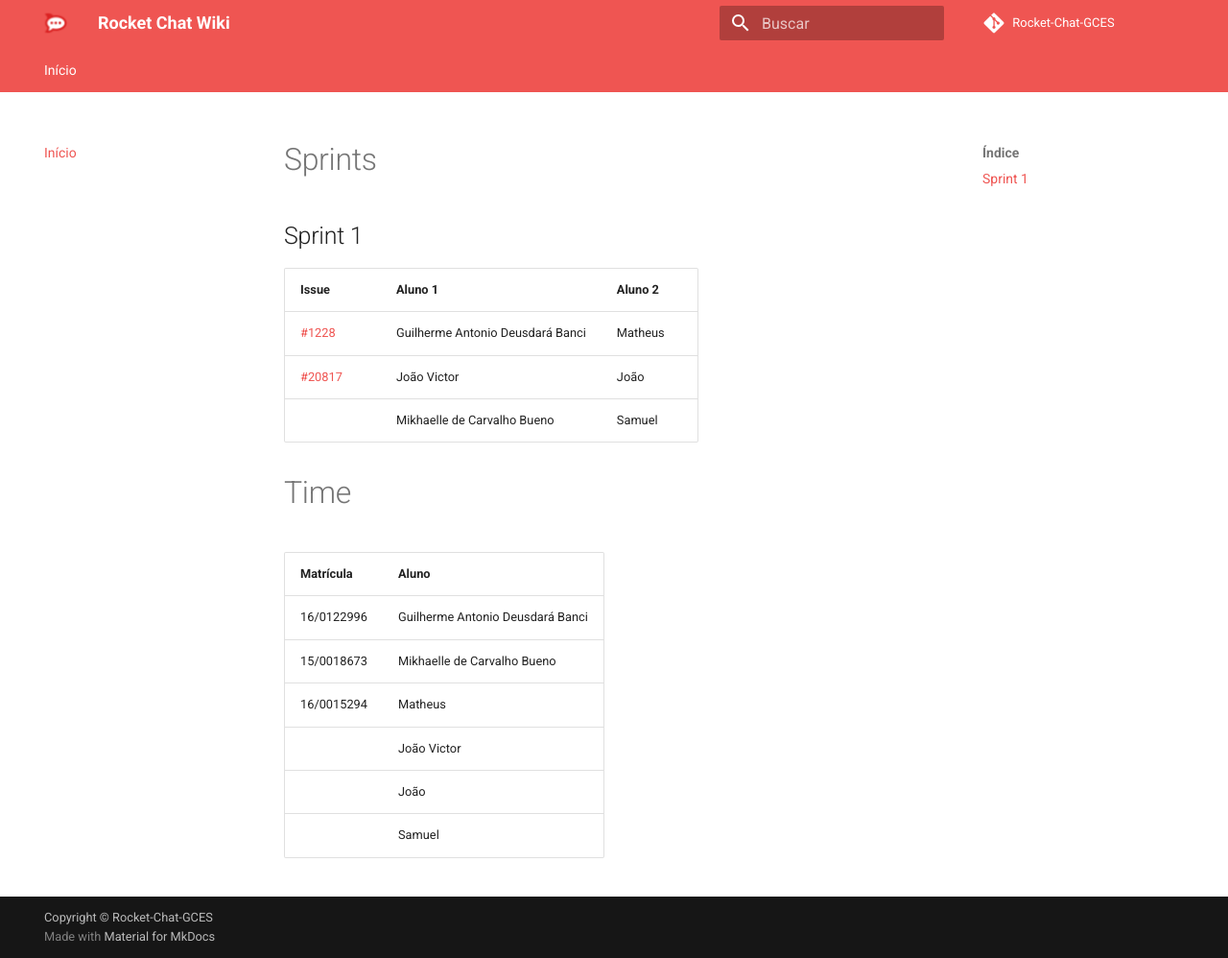
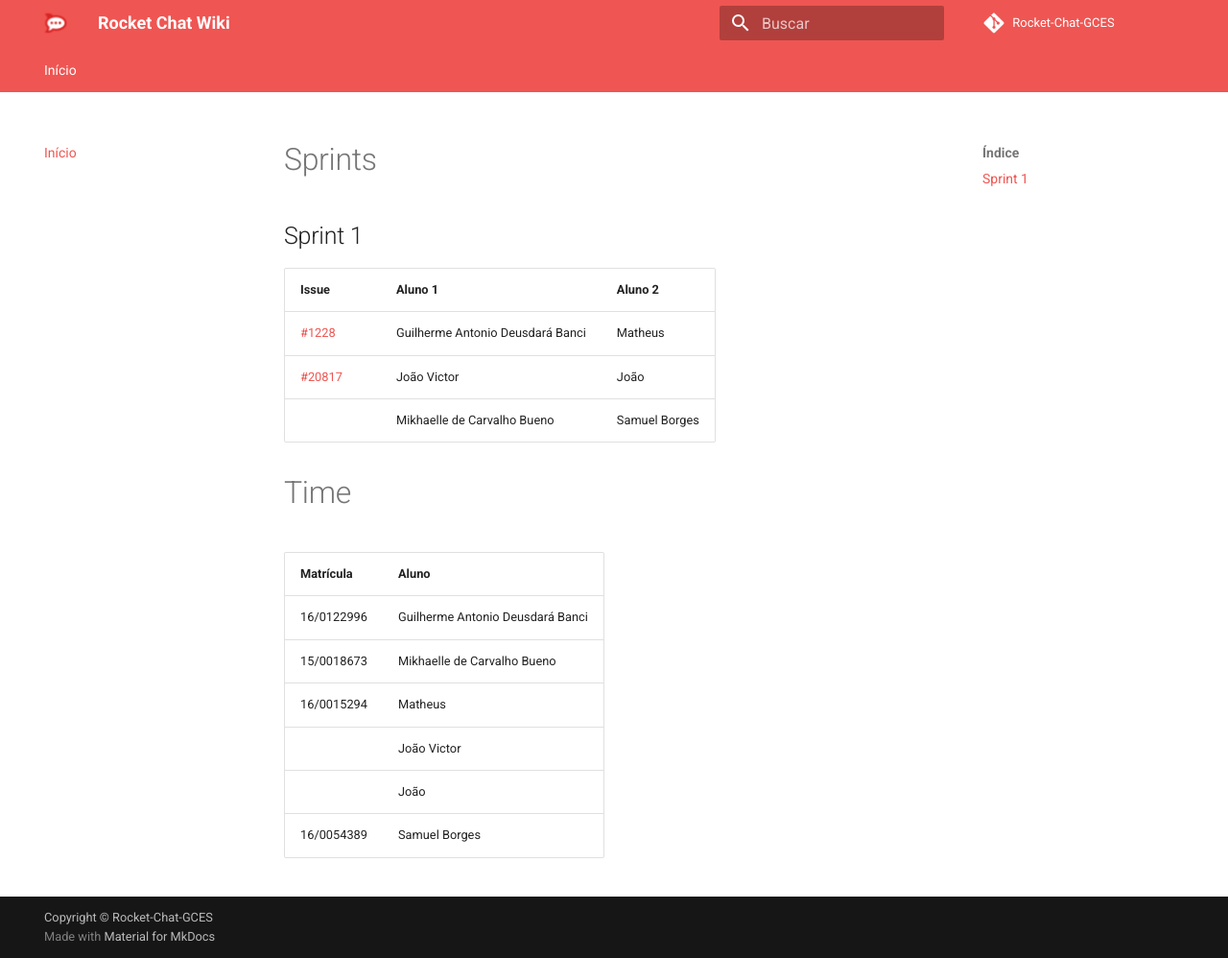
Before and after one commit to Rocket-Chat-GCES/Rocket.Chat.Wiki, an MkDocs documentation site: the page built from docs/index.md, in a window 1280 px wide and 998 px high. Shown: the whole window at 96% size. Built offline with MkDocs 1.6.1 and Material for MkDocs 9.7.7, drawn with Linux system fonts in a browser that asks for light colours; comment, search, counter and statistics services are not loaded.

Commit message:
Update index.md

```diff
--- a/docs/index.md
+++ b/docs/index.md
@@ -6,7 +6,7 @@
 |-------------------------------------------------------------------|----------------------------------|----------------------------------|
 | [#1228](https://github.com/RocketChat/Rocket.Chat.ReactNative/issues/1228) | Guilherme Antonio Deusdará Banci |                 Matheus |
 | [#20817](https://github.com/RocketChat/Rocket.Chat/issues/20817)           |                      João Victor |                    João |
-|                                                                            |      Mikhaelle de Carvalho Bueno |                  Samuel |
+|                                                                            |      Mikhaelle de Carvalho Bueno |           Samuel Borges |
 
 
 
@@ -18,4 +18,4 @@
 | 16/0015294 |                          Matheus |
 |            |                      João Victor |
 |            |                             João |
-|            |                           Samuel |
+| 16/0054389 |                    Samuel Borges |
```
